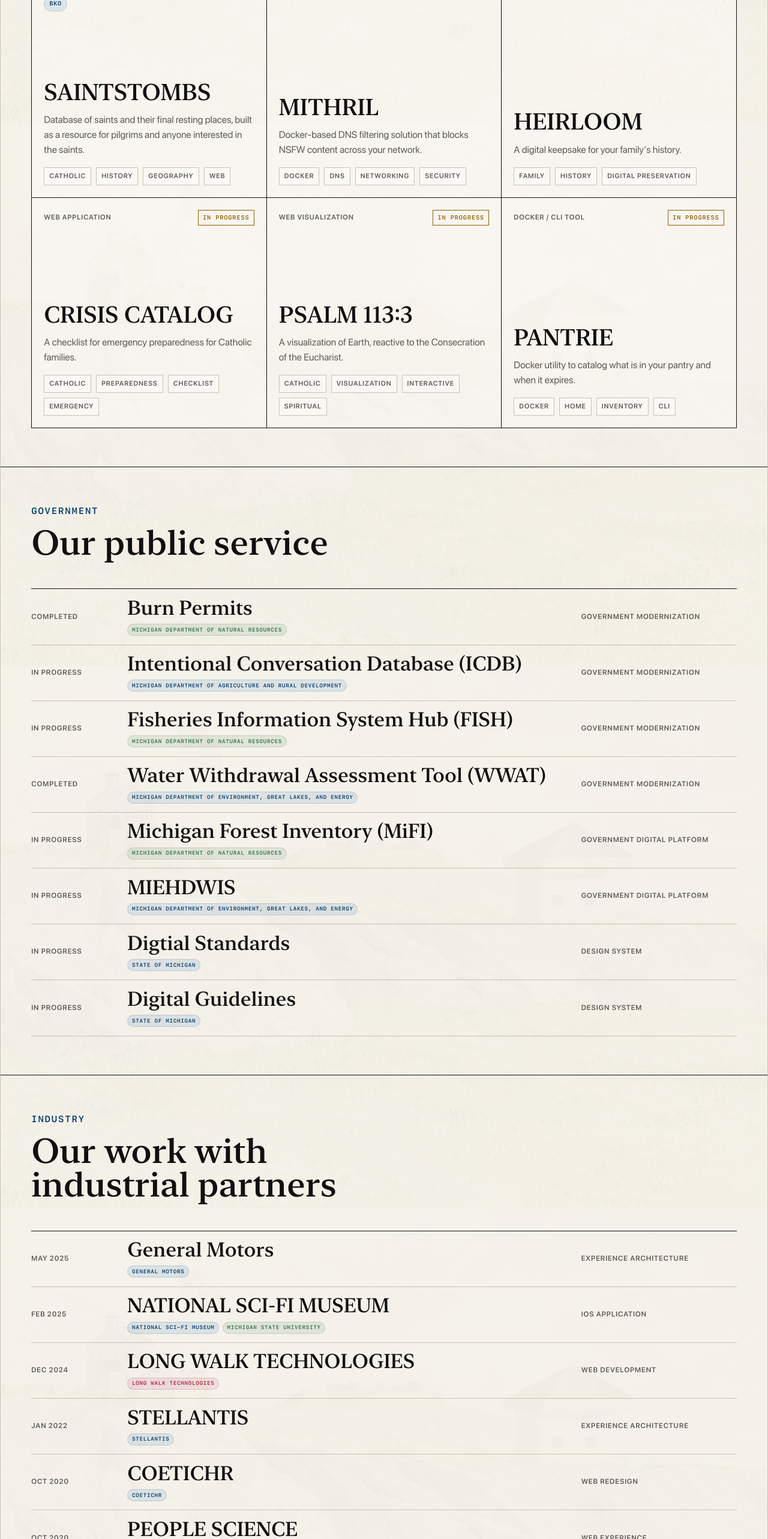
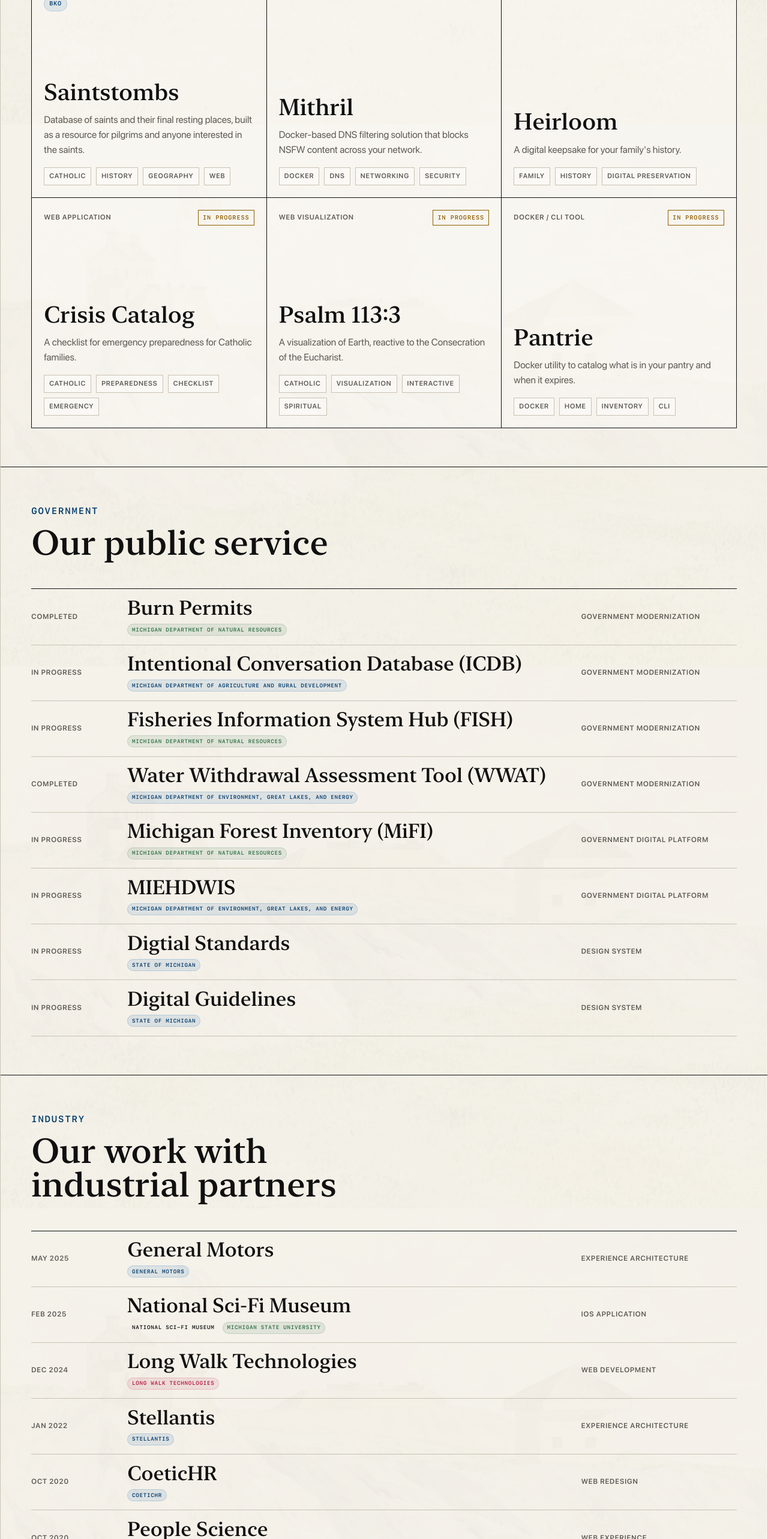
Before and after one commit to ryanrclewis/archangel, a Next.js app: page / in a window 1280 px wide. Shown: the part 1600-4166 px from the top of the page at 60% size. Built offline with nearby package versions, Linux system fonts and the light colour scheme.

Commit message:
project title normalization

```diff
--- a/app/data/projects.ts
+++ b/app/data/projects.ts
@@ -29,7 +29,7 @@
 export const projects: Project[] = [
   {
     id: "saintstombs",
-    name: "SAINTSTOMBS",
+    name: "Saintstombs",
     folder: "Our Work",
     type: "Web Application",
     status: "LIVE",
@@ -41,7 +41,7 @@
   },
   {
     id: "mithril",
-    name: "MITHRIL",
+    name: "Mithril",
     folder: "Our Work",
     type: "Docker / Networking",
     status: "LIVE",
@@ -53,7 +53,7 @@
   },
   {
     id: "heirloom",
-    name: "HEIRLOOM",
+    name: "Heirloom",
     folder: "Our Work",
     type: "Web Application",
     status: "IN PROGRESS",
@@ -64,7 +64,7 @@
   },
   {
     id: "crisis-catalog",
-    name: "CRISIS CATALOG",
+    name: "Crisis Catalog",
     folder: "Our Work",
     type: "Web Application",
     status: "IN PROGRESS",
@@ -75,7 +75,7 @@
   },
   {
     id: "psalm113-3",
-    name: "PSALM 113:3",
+    name: "Psalm 113:3",
     folder: "Our Work",
     type: "Web Visualization",
     status: "IN PROGRESS",
@@ -86,7 +86,7 @@
   },
   {
     id: "pantrie",
-    name: "PANTRIE",
+    name: "Pantrie",
     folder: "Our Work",
     type: "Docker / CLI Tool",
     status: "IN PROGRESS",
@@ -110,7 +110,7 @@
   },
   {
     id: "nsfm",
-    name: "NATIONAL SCI-FI MUSEUM",
+    name: "National Sci-Fi Museum",
     folder: "Past Work",
     type: "iOS Application",
     status: "COMPLETED",
@@ -118,7 +118,7 @@
     url: "https://www.figma.com/proto/GdY0LPiZM0vdwgDAXdW5r6/National-Sci-Fi-Museum?node-id=1-854&starting-point-node-id=1%3A854&t=S4vZQfH4qJKE4kb5-1",
     description:
       "Crafted iOS app concept for the National Sci-Fi Museum focused on approachable navigation, inclusive interactions, and genre-inspired visual identity.",
-    clients: [client("National Sci-Fi Museum", "blue"), client("Michigan State University", "green")],
+    clients: [client("National Sci-Fi Museum", "purple"), client("Michigan State University", "green")],
     features: [
       "Avenir Next-led visual system for a futuristic but legible UI",
       "Accessibility-conscious interaction patterns and color contrast",
@@ -128,7 +128,7 @@
   },
   {
     id: "lwt",
-    name: "LONG WALK TECHNOLOGIES",
+    name: "Long Walk Technologies",
     folder: "Past Work",
     type: "Web Development",
     status: "COMPLETED",
@@ -145,7 +145,7 @@
   },
   {
     id: "stellantis",
-    name: "STELLANTIS",
+    name: "Stellantis",
     folder: "Past Work",
     type: "Experience Architecture",
     status: "COMPLETED",
@@ -158,7 +158,7 @@
   },
   {
     id: "coetic",
-    name: "COETICHR",
+    name: "CoeticHR",
     folder: "Past Work",
     type: "Web Redesign",
     status: "COMPLETED",
@@ -175,7 +175,7 @@
   },
   {
     id: "people-science",
-    name: "PEOPLE SCIENCE",
+    name: "People Science",
     folder: "Past Work",
     type: "Web Experience",
     status: "COMPLETED",
@@ -192,7 +192,7 @@
   },
   {
     id: "effective-ministry-360",
-    name: "EFFECTIVE MINISTRY 360",
+    name: "Effective Ministry 360",
     folder: "Past Work",
     type: "Product Experience",
     status: "COMPLETED",
@@ -208,7 +208,7 @@
   },
   {
     id: "woether",
-    name: "WOETHER",
+    name: "Woether",
     folder: "Past Work",
     type: "Web Application",
     status: "COMPLETED",
@@ -224,7 +224,7 @@
   },
   {
     id: "finer-dining",
-    name: "FINER DINING",
+    name: "Finer Dining",
     folder: "Past Work",
     type: "UX / Product Design",
     status: "COMPLETED",
@@ -242,7 +242,7 @@
   },
   {
     id: "dsl",
-    name: "DIGITAL SCHOLARSHIP LAB",
+    name: "Digital Scholarship Lab",
     folder: "Past Work",
     type: "Web Redesign",
     status: "COMPLETED",
@@ -259,7 +259,7 @@
   },
   {
     id: "h2home",
-    name: "H2HOME",
+    name: "H2home",
     folder: "Past Work",
     type: "Product Design",
     status: "COMPLETED",
@@ -275,7 +275,7 @@
   },
   {
     id: "soundwriting",
-    name: "SOUNDWRITING",
+    name: "Soundwriting",
     folder: "Past Work",
     type: "Interface Design",
     status: "COMPLETED",
@@ -292,7 +292,7 @@
   },
   {
     id: "all-aboard",
-    name: "ALL ABOARD",
+    name: "All Aboard",
     folder: "Past Work",
     type: "Game Prototype",
     status: "COMPLETED",
@@ -310,7 +310,7 @@
   },
   {
     id: "coetic-3",
-    name: "COETIC WEBSITE 3.0",
+    name: "Coetic Website 3.0",
     folder: "Past Work",
     type: "Web Redesign",
     status: "COMPLETED",
@@ -326,7 +326,7 @@
   },
   {
     id: "michigan-avenue-2030",
-    name: "MICHIGAN AVENUE 2030",
+    name: "Michigan Avenue 2030",
     folder: "Past Work",
     type: "Human-Centered Research",
     status: "COMPLETED",
@@ -343,7 +343,7 @@
   },
   {
     id: "global-payment-network",
-    name: "GLOBAL PAYMENT NETWORK",
+    name: "Global Payment Network",
     folder: "Past Work",
     type: "Research Project",
     status: "COMPLETED",
@@ -359,7 +359,7 @@
   },
   {
     id: "jane-the-brain",
-    name: "JANE THE BRAIN",
+    name: "Jane The Brain",
     folder: "Past Work",
     type: "Campaign Design",
     status: "COMPLETED",
@@ -377,7 +377,7 @@
   },
   {
     id: "allo-redesign",
-    name: "ALLO REDESIGN",
+    name: "Allo Redesign",
     folder: "Past Work",
     type: "UX Concept",
     status: "COMPLETED",
@@ -537,7 +537,7 @@
   },
   {
     id: "portfolio",
-    name: "PORTFOLIO",
+    name: "Portfolio",
     folder: "Past Work",
     type: "Portfolio Website",
     status: "LIVE",
@@ -548,7 +548,7 @@
   },
   {
     id: "contact",
-    name: "CONTACT",
+    name: "Contact",
     folder: "Archangel",
     type: "Info",
     status: "ONLINE",
```
